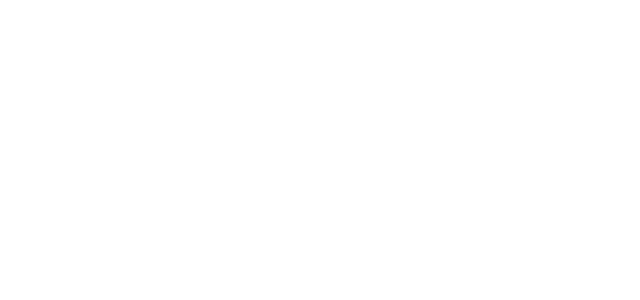
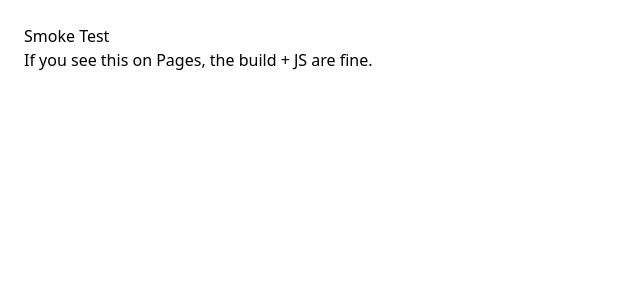
Before and after one commit to tomeese/intervals-icu-bulk-uploader-planned-workouts, a React (Vite) app: page / in a window 1280 px wide. Shown: the top 300 px of the page, without its empty margins (0-640 px from the left). Built offline with nearby package versions, Linux system fonts and the light colour scheme.

Commit message:
another debug test

```diff
--- a/src/main.tsx
+++ b/src/main.tsx
@@ -9,9 +9,17 @@
 import './index.css';
 
 createRoot(document.getElementById('root')!).render(
+  <div style={{ padding: 24 }}>
+    <h1>Smoke Test</h1>
+    <p>If you see this on Pages, the build + JS are fine.</p>
+  </div>
+)
+/*
+createRoot(document.getElementById('root')!).render(
   <React.StrictMode>
     <BrowserRouter basename="/intervals-icu-bulk-uploader-planned-workouts">
       <App />
     </BrowserRouter>
   </React.StrictMode>
 )
+  */
```
